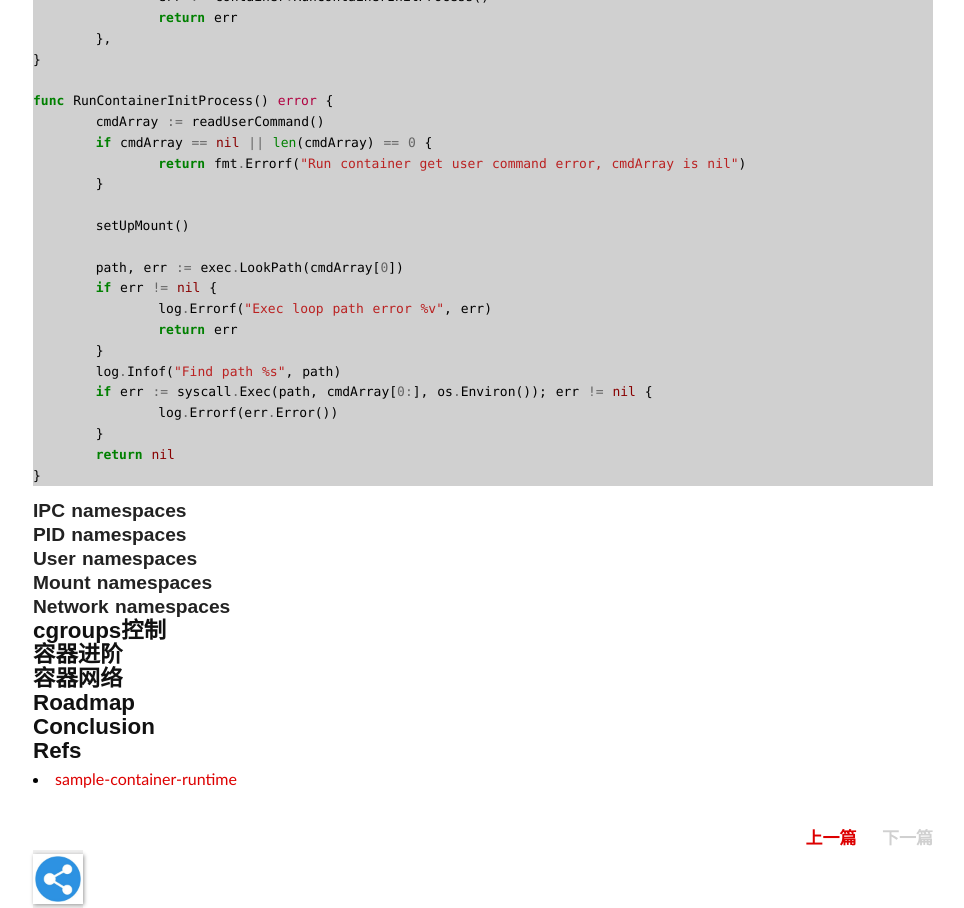
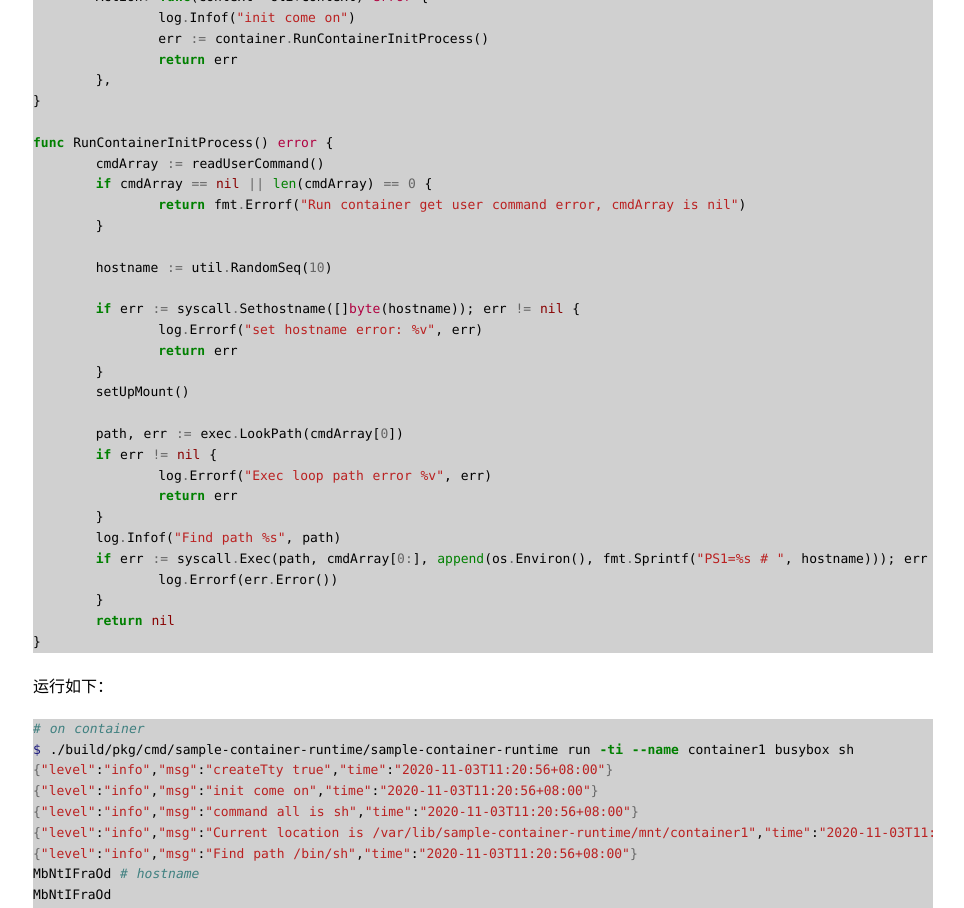
Before and after one commit to duyanghao/duyanghao.github.io, a Jekyll site: the page built from _posts/2020-11-2-sample-container-runtime.md, in a window 1280 px wide and 1400 px high, scrolled down 6641 px. Shown: the top 908 px of the window, without its empty margins (157-1121 px from the left). Built offline with Jekyll 4.4.1, drawn with Linux system fonts in a browser that asks for light colours; some web fonts are replaced; comment, search, counter and statistics services are not loaded; some of the changed text lies outside the part shown.

Commit message:
add sample-container-runtime
Signed-off-by: duyanghao <1294057873@qq.com>

````diff
--- a/_posts/2020-11-2-sample-container-runtime.md
+++ b/_posts/2020-11-2-sample-container-runtime.md
@@ -46,6 +46,8 @@ AUFS具备如下特性：
 $ make build
 $ ./build/pkg/cmd/sample-container-runtime/sample-container-runtime run -ti --name container1 -v /root/tmp/from1:/to1 busybox sh
 # on node
+$ ls /var/lib/sample-container-runtime/
+busybox  busybox.tar  mnt  writeLayer
 $ mount|grep aufs
 none on /var/lib/sample-container-runtime/mnt/container1 type aufs (rw,relatime,si=b7a28d49e64d71ad)
 $ cat /sys/fs/aufs/si_b7a28d49e64d71ad/*
@@ -182,7 +184,7 @@ namespace提供了一种内核级别资源隔离的方法：
 Linux目前提供了6种namespace类型，每种namespace用途各不相同：
 
 * Mount namespaces (CLONE_NEWNS, Linux 2.4.19) isolate the set of filesystem mount points seen by a group of processes
-* UTS namespaces (CLONE_NEWUTS, Linux 2.6.19) isolate two system identifiers—nodename and domainname—returned by the uname() system call
+* UTS namespaces (CLONE_NEWUTS, Linux 2.6.19) UTS namespaces provide isolation of two system identifiers: the hostname and the NIS domain name.
 * IPC namespaces (CLONE_NEWIPC, Linux 2.6.19) isolate certain interprocess communication (IPC) resources, namely, System V IPC objects and (since Linux 2.6.30) POSIX message queues.
 * PID namespaces (CLONE_NEWPID, Linux 2.6.24) isolate the process ID number space. In other words, processes in different PID namespaces can have the same PID.
 * Network namespaces (CLONE_NEWNET, started in Linux 2.4.19 2.6.24 and largely completed by about Linux 2.6.29) provide isolation of the system resources associated with networking. Thus, each network namespace has its own network devices, IP addresses, IP routing tables, /proc/net directory, port numbers, and so on.
@@ -192,7 +194,7 @@ Linux目前提供了6种namespace类型，每种namespace用途各不相同：
 
 ### UTS namespaces
 
-UTS namespace实现了nodename以及domainname的隔离，它允许我们给容器设置与母机不同的nodename以及domainname。通过给Cloneflags设置CLONE_NEWUTS来实现隔离，并在容器内部使用syscall.Sethostname()函数设置hostname，如下：
+UTS namespace实现了hostname以及domain name的隔离，它允许我们给容器设置与母机不同的hostname以及domainname。通过给Cloneflags设置CLONE_NEWUTS来实现隔离，并在容器内部使用syscall.Sethostname()函数设置hostname，如下：
 
 ```go
 func NewParentProcess(tty bool, containerName, volume, imageName string, envSlice []string) (*exec.Cmd, *os.File) {
@@ -256,6 +258,12 @@ func RunContainerInitProcess() error {
 		return fmt.Errorf("Run container get user command error, cmdArray is nil")
 	}
 
+	hostname := util.RandomSeq(10)
+
+	if err := syscall.Sethostname([]byte(hostname)); err != nil {
+		log.Errorf("set hostname error: %v", err)
+		return err
+	}
 	setUpMount()
 
 	path, err := exec.LookPath(cmdArray[0])
@@ -264,11 +272,28 @@ func RunContainerInitProcess() error {
 		return err
 	}
 	log.Infof("Find path %s", path)
-	if err := syscall.Exec(path, cmdArray[0:], os.Environ()); err != nil {
+	if err := syscall.Exec(path, cmdArray[0:], append(os.Environ(), fmt.Sprintf("PS1=%s # ", hostname))); err != nil {
 		log.Errorf(err.Error())
 	}
 	return nil
 }
+```
+
+运行如下：
+
+```bash
+# on container
+$ ./build/pkg/cmd/sample-container-runtime/sample-container-runtime run -ti --name container1 busybox sh
+{"level":"info","msg":"createTty true","time":"2020-11-03T11:20:56+08:00"}
+{"level":"info","msg":"init come on","time":"2020-11-03T11:20:56+08:00"}
+{"level":"info","msg":"command all is sh","time":"2020-11-03T11:20:56+08:00"}
+{"level":"info","msg":"Current location is /var/lib/sample-container-runtime/mnt/container1","time":"2020-11-03T11:20:56+08:00"}
+{"level":"info","msg":"Find path /bin/sh","time":"2020-11-03T11:20:56+08:00"}
+MbNtIFraOd # hostname
+MbNtIFraOd
+# on node
+$ hostname
+VM-xxx-centos
 ```
 
 ### IPC namespaces
````
